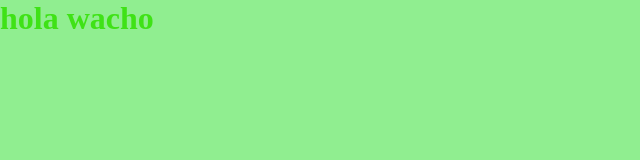
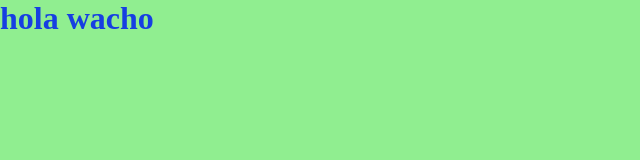
Before and after one commit to MatiasTello87/Anila, a website: page index.html in a window 1280 px wide. Shown: the whole page, without its empty margins (0-640 px from the left). Drawn offline with nearby package versions, Linux system fonts and the light colour scheme; files that its build step writes are made by us from their sources.

Commit message:
segundo commit

```diff
--- a/sass/style.scss
+++ b/sass/style.scss
@@ -8,5 +8,5 @@ body{
     background-color: lightgreen;
 }
 h1{
-    color: rgb(63, 226, 22);
+    color: rgb(22, 63, 226);
 }
```
